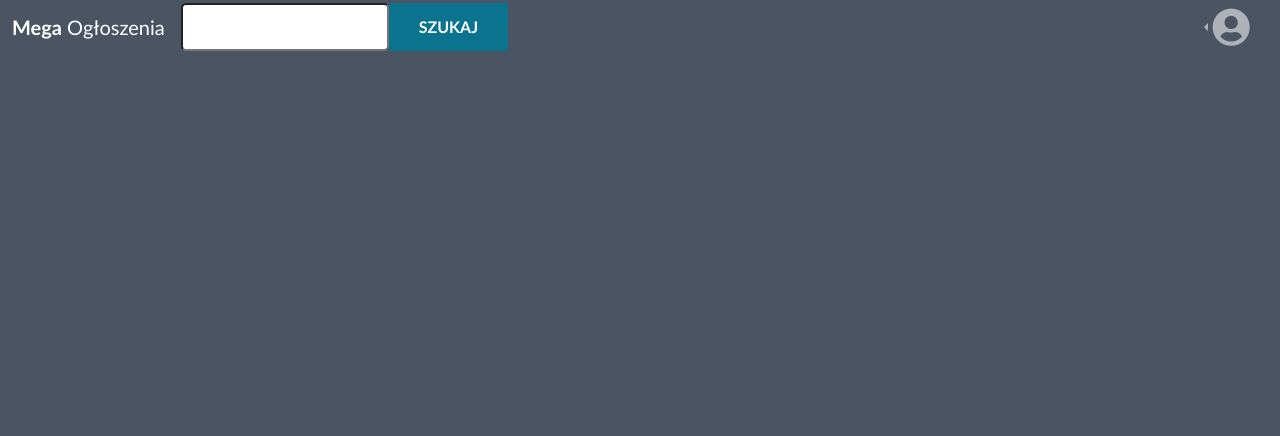
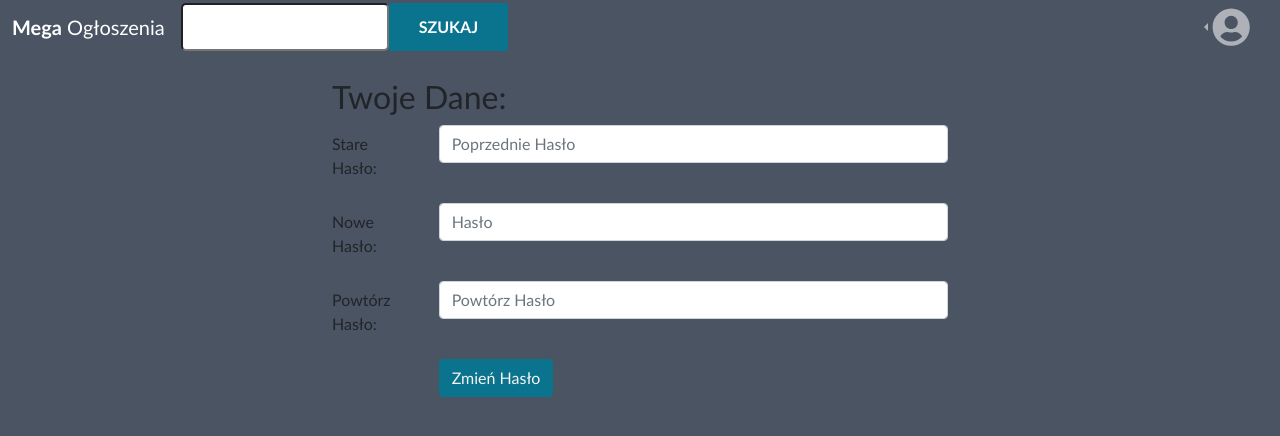
Before and after one commit to FrostKiller666/AdvancedProject-frontend, a React (Create React App) app: page /user/YourAccount in a window 1280 px wide. Shown: the top 436 px of the page. Built offline with nearby package versions, Linux system fonts and the light colour scheme; no server answers.

Commit message:
Added functional form for user Change password -> UserPersonalAnnouncement.

```diff
--- a/src/App.tsx
+++ b/src/App.tsx
@@ -11,6 +11,7 @@ import {RegisterAnnouncement} from "./components/RegisterAnnouncement/RegisterAn
 import {HeaderUser} from "./components/layout/HeaderUser";
 import {UserAnnouncement} from "./components/UserAnnouncement/UserAnnouncement";
 import {useCookies} from "react-cookie";
+import {UserPersonalDataAnnouncement} from "./components/UserPersonalDataAnnouncement/UserPersonalDataAnnouncement";
 
 const App = () => {
     const [search, setSearch] = useState('');
@@ -29,6 +30,7 @@ const App = () => {
                     <Route path={'/add'} element={<AddAnnouncement/>}/>
                     <Route path={'/user/auth/login'} element={<LoginAnnouncement/>}/>
                     <Route path={'/user/register'} element={<RegisterAnnouncement/>}/>
+                    <Route path={'/user/YourAccount'} element={<UserPersonalDataAnnouncement/>}/>
                     <Route path={'/user/'} element={<UserAnnouncement/>}/>
                 </Routes>
             </SearchContext.Provider>
--- a/src/components/AddAnnouncement/AddAnnouncement.tsx
+++ b/src/components/AddAnnouncement/AddAnnouncement.tsx
@@ -31,7 +31,8 @@ const AddAnnouncement = () => {
             const {lat, lon} = await geocoding(form.postalCode, form.city, form.streetAddress, form.numberStreet);
             await axios.get(`${apiUrl}/user/authenticate`, {
                 withCredentials: true,
-            })
+            });
+
             const res = await fetch(`${apiUrl}/ad`, {
                 method: 'POST',
                 headers: {
--- /dev/null
+++ b/src/components/UserPersonalDataAnnouncement/UserPersonalDataAnnouncement.tsx
@@ -0,0 +1,123 @@
+import React, {useRef, useState} from "react";
+import {SubmitHandler, useForm} from "react-hook-form";
+import {Button, Col, Container, Form, Row} from "react-bootstrap";
+
+import {apiUrl} from "../../config/api";
+import axios from "axios";
+
+interface FormRegisterType {
+    oldPassword: string;
+    password: string;
+    RePassword: string;
+}
+
+const UserPersonalDataAnnouncement = () => {
+    const {register, formState: {errors}, handleSubmit, watch} = useForm<FormRegisterType>();
+    const password = useRef<HTMLInputElement | string>();
+    password.current = watch("password", "");
+
+    const [loading, setLoading] = useState(false);
+    const [pwdChanged, setPwdChanged] = useState(false);
+
+    const onSubmit: SubmitHandler<FormRegisterType> = async (data) => {
+        const {RePassword, ...respondeData} = data;
+        setLoading(true);
+
+        try {
+
+            const resAuthData = await axios.get(`${apiUrl}/user/authenticate`, {
+                withCredentials: true,
+            });
+
+            const res = await fetch(`${apiUrl}/user/YourAccount`, {
+                method: 'PATCH',
+                headers: {
+                    'Content-Type': 'application/json',
+                },
+                body: JSON.stringify({
+                    ...respondeData,
+                    resAuthData,
+                }),
+            });
+
+            const dataForm = await res.json();
+            setPwdChanged(dataForm);
+
+        } finally {
+            setLoading(false);
+        }
+    }
+
+    if (loading) {
+        return <h2>Trwa proces zmiany hasła...</h2>;
+    }
+    if (pwdChanged) {
+        return <h2>Twoje hasło zostało pomyślnie zmienione.</h2>
+    }
+
+    return (
+        <Container className={'w-50'}>
+            <Form onSubmit={handleSubmit(onSubmit)}>
+                <h2 className={"mt-4"}>Twoje Dane: </h2>
+
+                <Form.Group as={Row} className="mb-3" controlId="formHorizontalPassword">
+                    <Form.Label column sm={2}>
+                        Stare Hasło:
+                    </Form.Label>
+                    <Col sm={10}>
+                        <Form.Control type="password" placeholder="Poprzednie Hasło"
+                                      {...register('oldPassword', {
+                                          required: "You must specify a password",
+                                          minLength: {
+                                              value: 8,
+                                              message: "Password must have at least 8 characters"
+                                          }
+                                      })}/>
+                        {errors.oldPassword && <p>{errors.oldPassword.message}</p>}
+                    </Col>
+                </Form.Group>
+
+                <Form.Group as={Row} className="mb-3" controlId="formHorizontalPassword">
+                    <Form.Label column sm={2}>
+                        Nowe Hasło:
+                    </Form.Label>
+                    <Col sm={10}>
+                        <Form.Control type="password" placeholder="Hasło"
+                                      {...register('password', {
+                                          required: "You must specify a password",
+                                          minLength: {
+                                              value: 8,
+                                              message: "Password must have at least 8 characters"
+                                          }
+                                      })}/>
+                        {errors.password && <p>{errors.password.message}</p>}
+                    </Col>
+                </Form.Group>
+
+                <Form.Group as={Row} className="mb-3" controlId="formHorizontalRepeatPassword">
+                    <Form.Label column sm={2}>
+                        Powtórz Hasło:
+                    </Form.Label>
+                    <Col sm={10}>
+                        <Form.Control type="password" placeholder="Powtórz Hasło" {...register('RePassword', {
+                            validate: value =>
+                                value === password.current || "The passwords do not match"
+                        })}/>
+                        {errors.RePassword && <p>{errors.RePassword.message}</p>}
+                    </Col>
+                </Form.Group>
+
+                <Form.Group as={Row} className="mb-3">
+                    <Col sm={{span: 10, offset: 2}}>
+                        <Button type="submit">Zmień Hasło</Button>
+                    </Col>
+                </Form.Group>
+            </Form>
+        </Container>
+    );
+}
+
+
+export {
+    UserPersonalDataAnnouncement,
+}
--- a/src/components/layout/HeaderUser.tsx
+++ b/src/components/layout/HeaderUser.tsx
@@ -40,7 +40,7 @@ const HeaderUser = () => {
                             title={<FaUserCircle className={classes.userIcon}/>}
                             menuVariant="dark"
                         >
-                            <NavDropdown.Item as={Link} to='/'>Twoje Dane</NavDropdown.Item>
+                            <NavDropdown.Item as={Link} to='/user/YourAccount'>Zmień hasło</NavDropdown.Item>
                             <NavDropdown.Item as={Link} to='/'>Twoje Ogłoszenia</NavDropdown.Item>
                             <NavDropdown.Divider/>
                             <NavDropdown.Item as={Link} onClick={logoutHandler} to='/'>Wyloguj</NavDropdown.Item>
```
